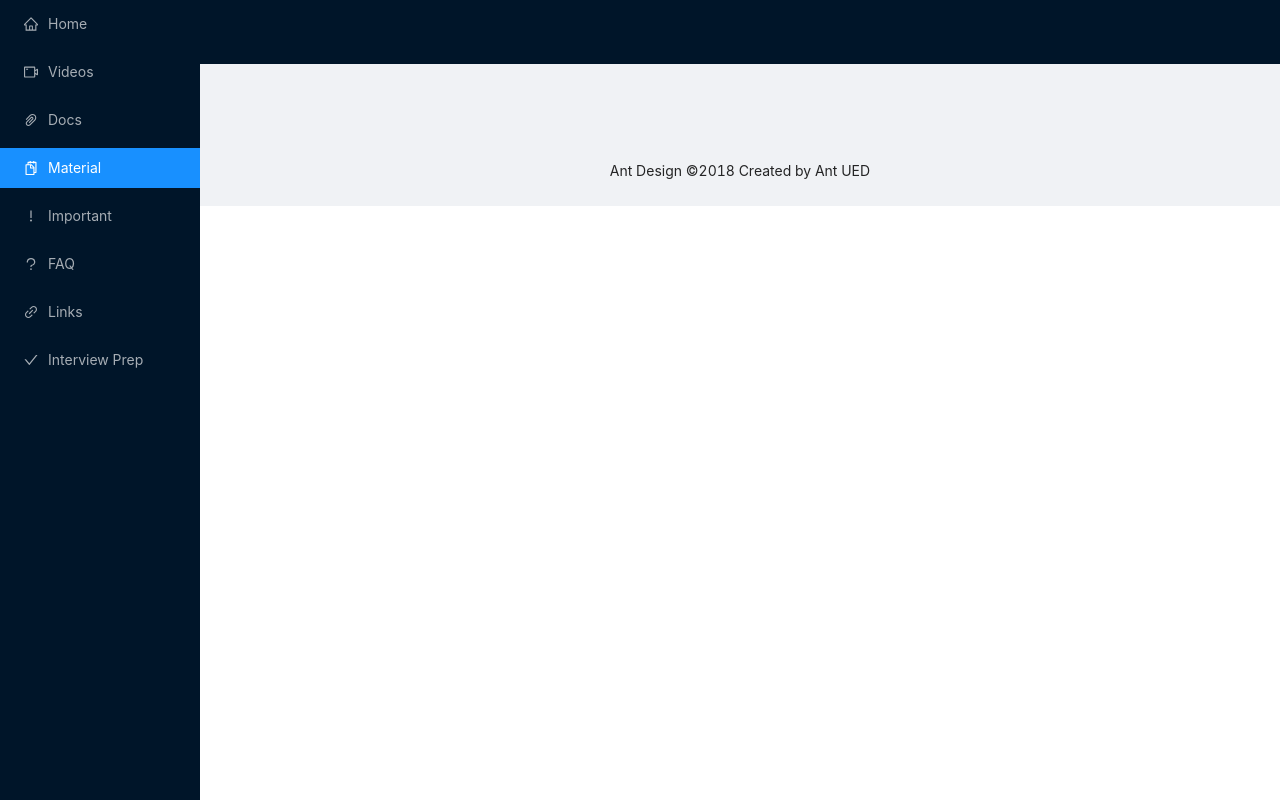
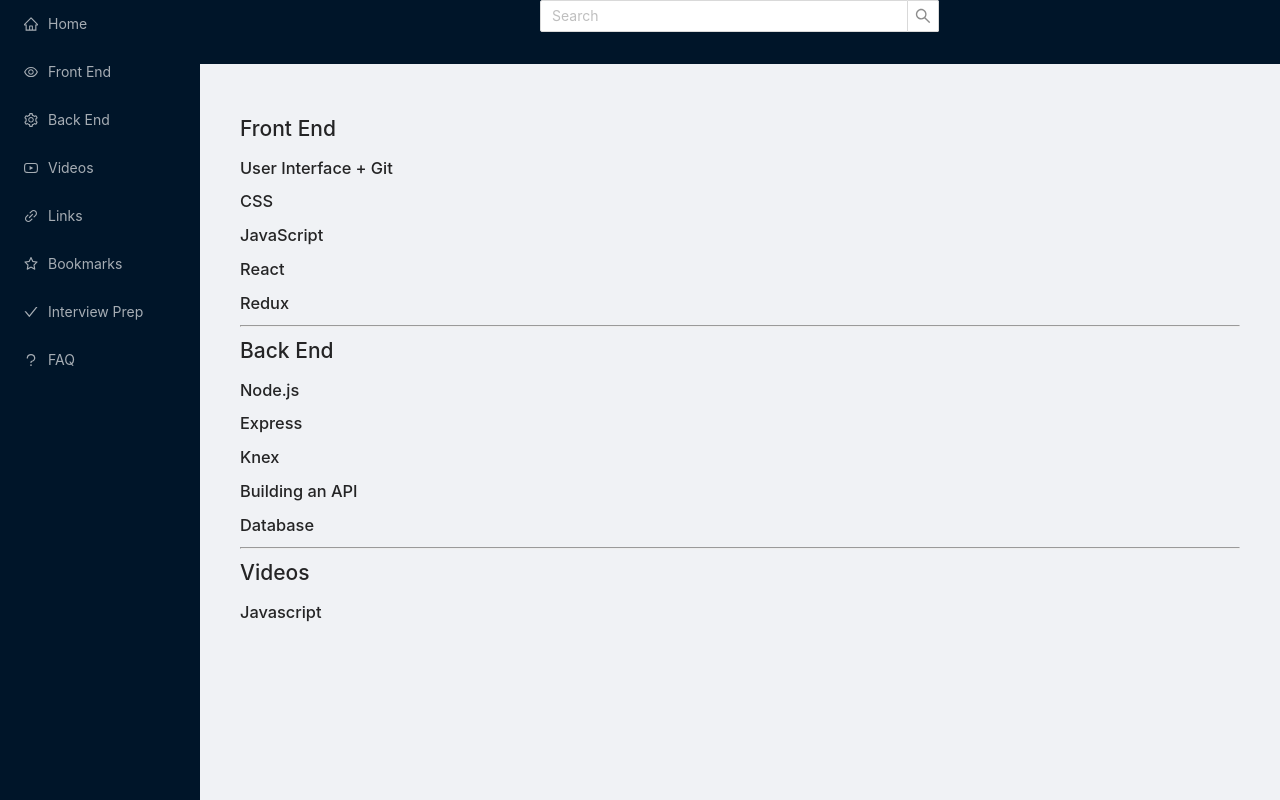
Before and after one commit to WEB21-PT-TL/web-resources, a React (Create React App) app: page /home in a window 1280 px wide. Shown: the top 800 px of the page. Built offline with nearby package versions, Linux system fonts and the light colour scheme.

Commit message:
added resources

```diff
--- a/package.json
+++ b/package.json
@@ -9,6 +9,7 @@
     "antd": "^4.3.5",
     "react": "^16.13.1",
     "react-dom": "^16.13.1",
+    "react-player": "^2.3.1",
     "react-router-dom": "^5.2.0",
     "react-scripts": "3.4.1"
   },
--- /dev/null
+++ b/src/components/BackEnd.js
@@ -0,0 +1,15 @@
+import React from "react";
+
+export default function BackEnd() {
+  return (
+      <div style={{ textAlign: "left" }}>
+        <h2>Back End</h2>
+        <h3>Node.js</h3>
+        <h3>Express</h3>
+        <h3>Knex</h3>
+        <h3>Building an API</h3>
+        <h3>Database</h3>
+        <hr/>
+      </div>
+  );
+}
--- /dev/null
+++ b/src/components/Bookmarks.js
@@ -0,0 +1,11 @@
+import React from 'react'
+
+export default function Bookmarks() {
+    return (
+        <div style={{ textAlign:'left'}}>
+        <h2>Bookmarks</h2>
+        <a href="https://www.w3schools.com/cssref/css_colors.asp" target="_blank" rel="noopener noreferrer"> CSS Color Names</a>
+        <hr/>
+        </div>
+    )
+}
--- /dev/null
+++ b/src/components/FrontEnd.js
@@ -0,0 +1,15 @@
+import React from 'react'
+
+export default function FrontEnd() {
+    return (
+        <div style={{textAlign:"left"}}>
+            <h2>Front End</h2>
+            <h3>User Interface + Git</h3>
+            <h3>CSS</h3>
+            <h3>JavaScript</h3>
+            <h3>React</h3>
+            <h3>Redux</h3>
+            <hr/>
+        </div>
+    )
+}
--- a/src/components/Home.js
+++ b/src/components/Home.js
@@ -1,16 +1,25 @@
 import React from "react";
 import "antd/dist/antd.css";
-import { Layout, Menu } from 'antd';
+import { Layout, Menu } from "antd";
 import {
   HomeOutlined,
-  VideoCameraOutlined,
-  PaperClipOutlined,
-  SnippetsOutlined,
-  ExclamationOutlined,
+  YoutubeOutlined,
   QuestionOutlined,
   LinkOutlined,
-  CheckOutlined
-} from '@ant-design/icons';
+  CheckOutlined,
+  EyeOutlined,
+  SettingOutlined,
+  StarOutlined,
+} from "@ant-design/icons";
+import { Input } from "antd";
+import FrontEnd from "./FrontEnd"
+import BackEnd from "./BackEnd";
+import Videos from "./Videos";
+import Links from "./Links";
+import Bookmarks from "./Bookmarks";
+import Interview from "./Interview";
+
+const { Search } = Input;
 
 const { Header, Content, Footer, Sider } = Layout;
 
@@ -19,48 +28,67 @@ export default function Home() {
     <Layout>
       <Sider
         style={{
-        overflow: 'auto',
-        height: '100vh',
-        position: 'fixed',
+          overflow: "auto",
+          height: "100vh",
+          position: "fixed",
           left: 0,
         }}
       >
         <div className="logo" />
-      <Menu theme="dark" mode="inline" defaultSelectedKeys={['4']}>
+        <Menu theme="dark" mode="inline" defaultSelectedKeys={["4"]}>
           <Menu.Item key="1" icon={<HomeOutlined />}>
             Home
           </Menu.Item>
-        <Menu.Item key="2" icon={<VideoCameraOutlined />}>
+          <Menu.Item key="1" icon={<EyeOutlined />}>
+            Front End
+          </Menu.Item>
+          <Menu.Item key="2" icon={<SettingOutlined />}>
+            Back End
+          </Menu.Item>
+          <Menu.Item key="3" icon={<YoutubeOutlined />}>
             Videos
           </Menu.Item>
-        <Menu.Item key="3" icon={<PaperClipOutlined />}>
-          Docs
+          <Menu.Item key="7" icon={<LinkOutlined />}>
+            Links
           </Menu.Item>
-        <Menu.Item key="4" icon={<SnippetsOutlined />}>
-          Material
+          <Menu.Item key="8" icon={<StarOutlined />}>
+            Bookmarks
           </Menu.Item>
-        <Menu.Item key="5" icon={<ExclamationOutlined />}>
-          Important
+          <Menu.Item key="8" icon={<CheckOutlined />}>
+            Interview Prep
           </Menu.Item>
           <Menu.Item key="6" icon={<QuestionOutlined />}>
             FAQ
           </Menu.Item>
-        <Menu.Item key="7" icon={<LinkOutlined />}>
-          Links
-        </Menu.Item>
-        <Menu.Item key="8" icon={<CheckOutlined />}>
-          Interview Prep
-        </Menu.Item>
         </Menu>
       </Sider>
       <Layout className="site-layout" style={{ marginLeft: 200 }}>
-      <Header className="site-layout-background" style={{ padding: 0 }} />
-      <Content style={{ margin: '24px 16px 0', overflow: 'initial' }}>
-        <div className="site-layout-background" style={{ padding: 24, textAlign: 'center' }}>
+        <Header className="site-layout-background" style={{ padding: 0, textAlign:'center' }}>
+          {" "}
+          <Search
+            placeholder="Search"
+            onSearch={(value) => console.log(value)}
+            style={{ width: 400 }}
+          />
+        </Header>
 
+        <Content style={{ margin: "24px 16px 0", overflow: "initial" }}>
+          <div
+            className="site-layout-background"
+            style={{ padding: 24, textAlign: "center" }}
+          >
+            <FrontEnd/>
+            <BackEnd/>
+            <Videos/>
+            <Links/>
+            <Bookmarks/>
+            <Interview/>
            </div>
         </Content>
-      <Footer style={{ textAlign: 'center' }}>Ant Design ©2018 Created by Ant UED</Footer>
+        <Footer style={{ textAlign: "center" }}>
+          Ant Design ©2018 Created by Ant UED
+        </Footer>
       </Layout>
     </Layout>
-  )};
+  );
+}
--- /dev/null
+++ b/src/components/Interview.js
@@ -0,0 +1,22 @@
+import React from 'react'
+
+export default function Interview() {
+    return (
+        <div style={{textAlign:'left'}}>
+            <h2>Core interview Prep</h2>
+            <h3>12 Topics</h3>
+            <li>Responsive Design</li>
+            <li>Accessibilty</li>
+            <li>Javascript Fundamentals</li>
+            <li>State Management</li>
+            <li>Client-Side Authentication</li>
+            <li>Client-Side Routing</li>
+            <li>Asychronous Patterns</li>
+            <li>Form Management</li>
+            <li>Working with API's in React</li>
+            <li>Node Express Router</li>
+            <li>Server-side Authentication</li>
+            <li>Database Organization</li>
+        </div>
+    )
+}
--- /dev/null
+++ b/src/components/Links.js
@@ -0,0 +1,32 @@
+import React from "react";
+
+export default function Links() {
+  return (
+    <div style={{ textAlign: "left" }}>
+      <h2>Links</h2>
+      <li>
+        <a
+          href="https://auth0.com/blog/react-tutorial-building-and-securing-your-first-app/"
+          target="_blank"
+          rel="noopener noreferrer"
+        >
+          {" "}
+          Building and securing your first App
+        </a>
+      </li>
+
+      <br />
+      <li>
+        <a
+          href="https://medium.com/@tobie.tsuzuki/getting-started-with-node-js-express-and-knex-5640f595df98"
+          target="_blank"
+          rel="noopener noreferrer"
+        >
+          Getting Started with Node.js, Express, and Knex
+        </a>
+      </li>
+
+      <hr />
+    </div>
+  );
+}
--- /dev/null
+++ b/src/components/Videos.js
@@ -0,0 +1,23 @@
+import React from "react";
+import ReactPlayer from "react-player";
+
+export default function Videos() {
+  return (
+    <div style={{ textAlign:'left'}}>
+      <h2>Videos</h2>
+      <h3>Javascript</h3>
+      <div style={{ display: "flex", justifyContent: "center" }}>
+        <ReactPlayer url="https://www.youtube.com/watch?v=vEROU2XtPR8" />
+      </div>
+      <h3>React</h3>
+      <div style={{ display: "flex", justifyContent: "center" }}>
+        <ReactPlayer url="https://www.youtube.com/watch?v=sBws8MSXN7A&t=605s" />
+      </div>
+      <h3>Redux</h3>
+      <div style={{ display: "flex", justifyContent: "center" }}>
+        <ReactPlayer url="https://www.youtube.com/watch?v=93p3LxR9xfM" />
+      </div>
+      <hr/>
+    </div>
+  );
+}
```
Also changed, not shown: 1 other file (tests, documents, lock files or other folders). Lines whose indentation alone changed are shown as unchanged.
